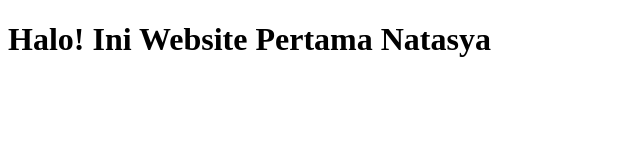
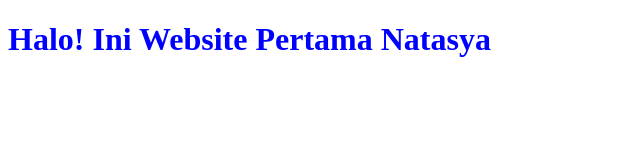
Before and after one commit to natasyana/belajar-coding, a plain HTML site: page index.html in a window 1280 px wide. Shown: the whole page, without its empty margins (0-640 px from the left). Drawn offline with Linux system fonts and the light colour scheme.

Commit message:
Mengubah warna teks menjadi biru

```diff
--- a/index.html
+++ b/index.html
@@ -6,6 +6,6 @@
     <title>Document</title>
 </head>
 <body>
-    <h1>Halo! Ini Website Pertama Natasya</h1>
+    <h1 style="color: blue;">Halo! Ini Website Pertama Natasya</h1>
 </body>
 </html>
```
